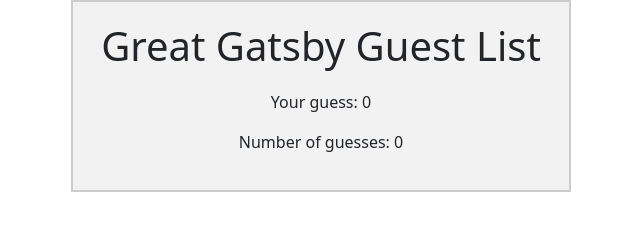
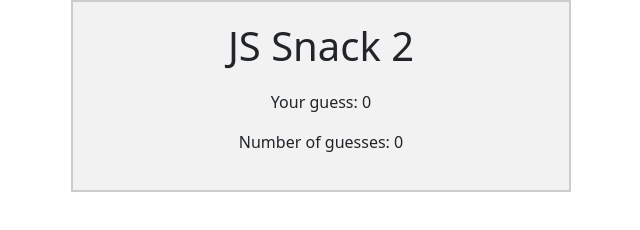
Before and after one commit to matteo-didone/js-jsnacks-blocco-2, a plain HTML site: page jsnack2/index.html in a window 1280 px wide. Shown: the whole page, without its empty margins (319-959 px from the left). Drawn offline with nearby package versions, Linux system fonts and the light colour scheme; a small style sheet from the web is missing.

Commit message:
Fixed title and h1

```diff
--- a/jsnack2/index.html
+++ b/jsnack2/index.html
@@ -5,7 +5,7 @@
     <head>
         <meta charset="utf-8">
         <meta name="viewport" content="width=device-width, initial-scale=1">
-        <title>Great Gatsby Guest List</title>
+        <title>JS Snack 2</title>
         <!-- Font Awesome 6.4.0 -->
         <link rel="stylesheet" href="https://cdnjs.cloudflare.com/ajax/libs/font-awesome/6.4.0/css/all.min.css">
         <!-- Bootstrap CSS -->
@@ -18,7 +18,7 @@
     <div class="container">
 
         <div class="square">
-            <h1>Great Gatsby Guest List</h1>
+            <h1>JS Snack 2</h1>
 
             <div class="guesses-container">
 
```
